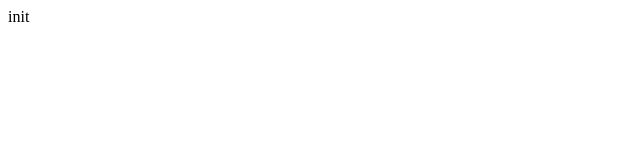
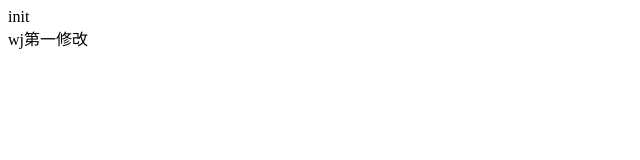
Before and after one commit to CallMe-Jason/Question, a plain HTML site: page 1.git分支问题/git.html in a window 1280 px wide. Shown: the whole page, without its empty margins (0-640 px from the left). Drawn offline with Linux system fonts and the light colour scheme.

Commit message:
wj第一次修改

```diff
--- a/1.git分支问题/git.html
+++ b/1.git分支问题/git.html
@@ -7,5 +7,6 @@
 </head>
 <body>
   <div class="init">init</div>
+  <div>wj第一修改</div>
 </body>
 </html>
```
